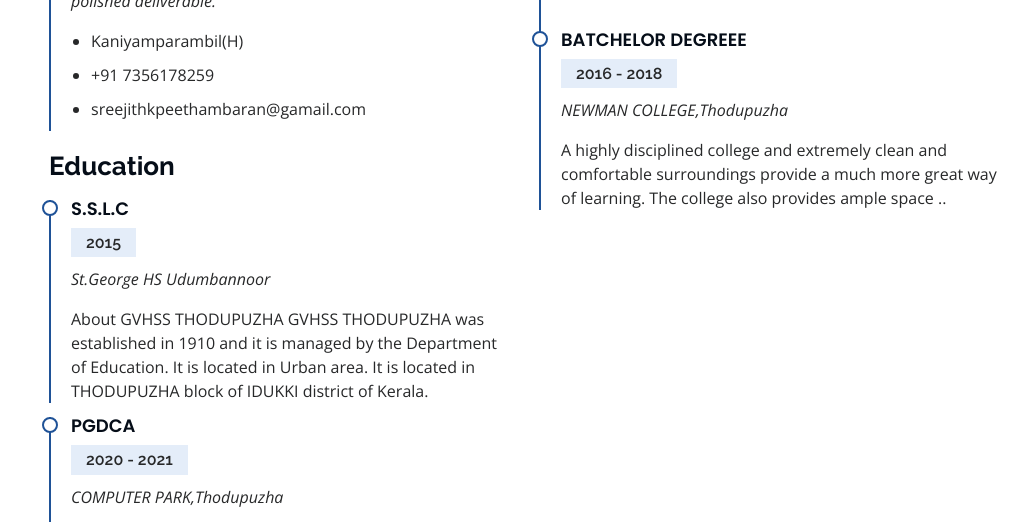
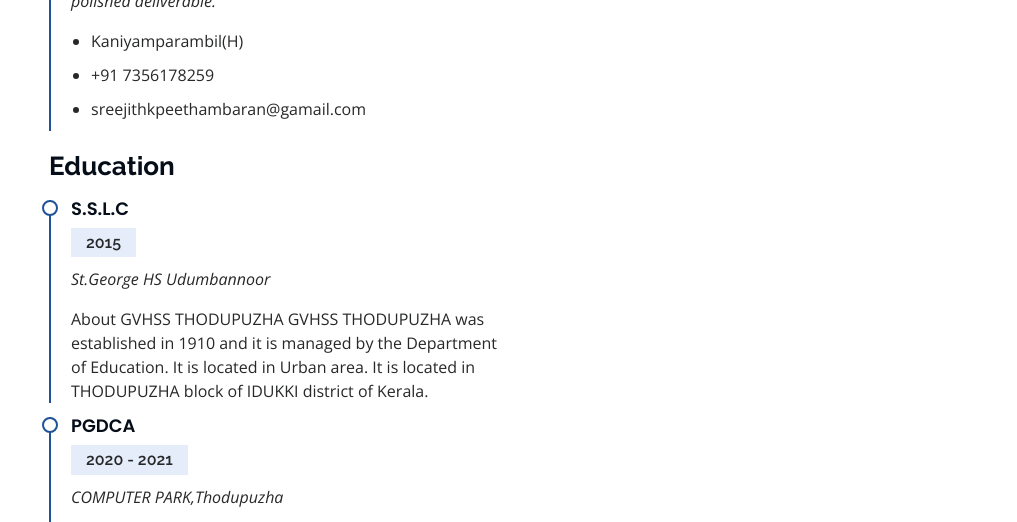
Before and after one commit to sreejithkpeethambaran/resume, a plain HTML site: page index.html in a window 1280 px wide. Shown: the part 2156-2678 px from the top of the page, without its empty margins (263-1280 px from the left). Drawn offline with nearby package versions, Linux system fonts and the light colour scheme.

Commit message:
Update index.html

```diff
--- a/index.html
+++ b/index.html
@@ -241,12 +241,6 @@
               <p><em>NEWMAN COLLEGE,Thodupuzha</em></p>
               <p>A highly disciplined college and extremely clean and comfortable surroundings provide a much more great way of learning. The college also provides ample space ..</p>
             </div>
-            <div class="resume-item">
-              <h4>BATCHELOR DEGREEE</h4>
-              <h5>2016 - 2018</h5>
-              <p><em>NEWMAN COLLEGE,Thodupuzha</em></p>
-              <p>A highly disciplined college and extremely clean and comfortable surroundings provide a much more great way of learning. The college also provides ample space ..</p>
-            </div>
 
           </div>
           <div class="col-lg-6" data-aos="fade-up" data-aos-delay="100">
```
